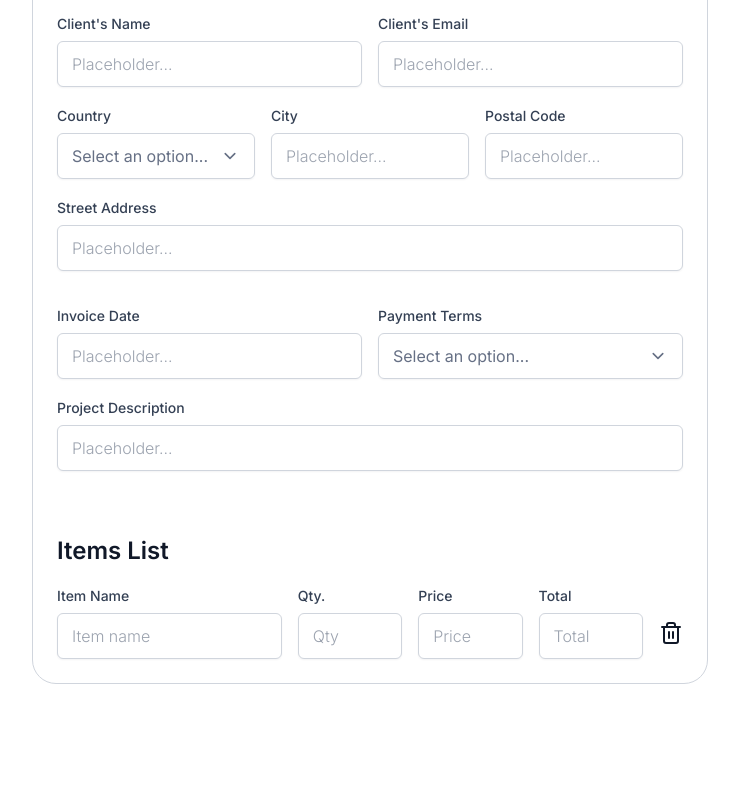
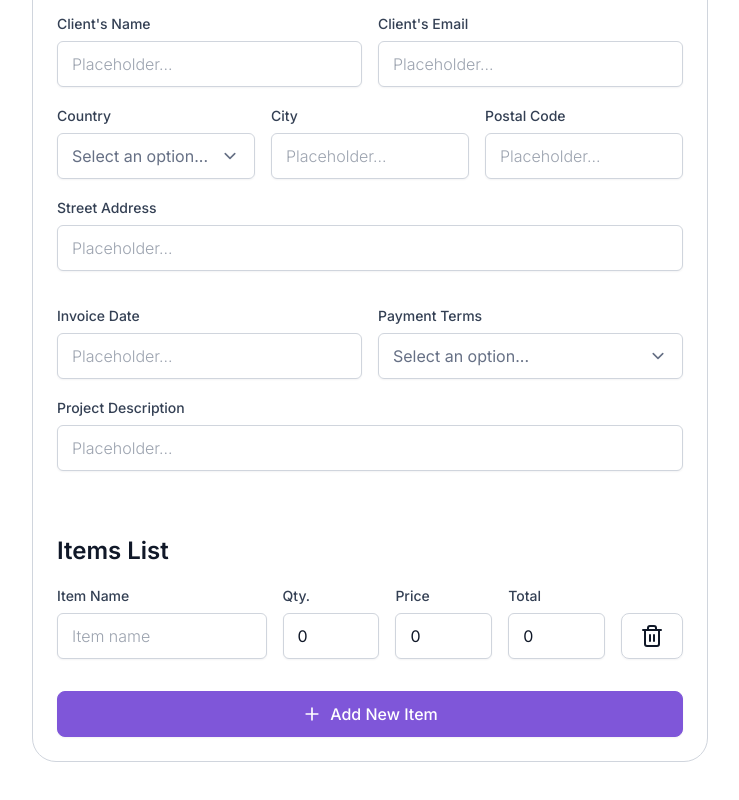
Before and after one commit to Hasnain-Shabbir/invoice-generator, a React (Vite) app: page / in a window 1280 px wide. Shown: the part 474-1274 px from the top of the page, without its empty margins (8-747 px from the left). Before the commit the page ends 1198 px from the top, so only its background shows below. Built offline with nearby package versions, Linux system fonts and the light colour scheme.

Commit message:
feat: enhance ListItem with button functionality and custom hook, improve code quality

```diff
--- a/src/components/Input/Input.tsx
+++ b/src/components/Input/Input.tsx
@@ -16,7 +16,7 @@ const Input: FC<InputProps> = ({
   error,
   handleOnChange,
   id,
-  parentStyles,
+  parentStyles = '',
   placeholder = 'Placeholder...',
   styles = '',
   title,
--- /dev/null
+++ b/src/components/ItemRow/ItemRow.tsx
@@ -0,0 +1,68 @@
+import React from 'react';
+import { Button, Input } from '..';
+import { Trash } from '../../assets';
+
+interface Item {
+  itemName: string;
+  qty: number;
+  price: number;
+  total: number;
+}
+
+interface ItemRowProps {
+  item: Item;
+  index: number;
+  onInputChange: (index: number, field: keyof Item, value: string) => void;
+  onRemove: (index: number) => void;
+}
+
+const ItemRow: React.FC<ItemRowProps> = ({
+  item,
+  index,
+  onInputChange,
+  onRemove,
+}) => (
+  <div className="flex items-end gap-4">
+    <div className="grid grid-cols-5 items-center gap-4">
+      <Input
+        parentStyles="col-span-2"
+        value={item.itemName}
+        handleOnChange={value => onInputChange(index, 'itemName', value)}
+        id={`itemName-${index}`}
+        title="Item Name"
+        placeholder="Item name"
+      />
+      <Input
+        value={item.qty}
+        handleOnChange={value => onInputChange(index, 'qty', value)}
+        id={`qty-${index}`}
+        title="Qty."
+        placeholder="Qty"
+        type="number"
+      />
+      <Input
+        value={item.price}
+        handleOnChange={value => onInputChange(index, 'price', value)}
+        id={`price-${index}`}
+        title="Price"
+        placeholder="Price"
+        type="number"
+      />
+      <Input
+        value={item.total}
+        handleOnChange={value => onInputChange(index, 'total', value)}
+        id={`total-${index}`}
+        title="Total"
+        placeholder="Total"
+        type="number"
+      />
+    </div>
+    <div className="flex items-center justify-center">
+      <Button variant="outlined" onClick={() => onRemove(index)}>
+        <Trash />
+      </Button>
+    </div>
+  </div>
+);
+
+export default ItemRow;
--- a/src/components/ItemsList/ItemsList.tsx
+++ b/src/components/ItemsList/ItemsList.tsx
@@ -1,49 +1,28 @@
-import { useState } from 'react';
-import { Input } from '..';
-import { Trash } from '../../assets';
+import React from 'react';
+import { Button, ItemRow } from '..';
+import { useItems } from '../../hooks';
+import { Plus } from '../../assets';
 
-const ItemsList = () => {
-  const [itemName, setItemName] = useState('');
+const ItemsList: React.FC = () => {
+  const { items, handleInputChange, handleAddItem, handleRemoveItem } =
+    useItems();
 
   return (
     <div>
       <h2 className="mb-4 text-2xl font-semibold">Items List</h2>
-      <div className="flex items-center justify-center gap-4">
-        <div className="grid grid-cols-5 gap-4">
-          <Input
-            parentStyles="col-span-2"
-            value={itemName}
-            handleOnChange={setItemName}
-            id="itemName"
-            title="Item Name"
-            placeholder="Item name"
+      <div className="flex flex-col gap-4">
+        {items.map((item, index) => (
+          <ItemRow
+            key={index}
+            item={item}
+            index={index}
+            onInputChange={handleInputChange}
+            onRemove={handleRemoveItem}
           />
-          <Input
-            value={itemName}
-            handleOnChange={setItemName}
-            id="qty"
-            title="Qty."
-            placeholder="Qty"
-          />
-          <Input
-            value={itemName}
-            handleOnChange={setItemName}
-            id="price"
-            title="Price"
-            placeholder="Price"
-          />
-          <Input
-            value={itemName}
-            handleOnChange={setItemName}
-            id="total"
-            title="Total"
-            placeholder="Total"
-          />
-        </div>
-        <div>
-          <span className="mb-6 flex"></span>
-          <Trash />
-        </div>
+        ))}
+        <Button styles="w-full mt-4" icon={<Plus />} onClick={handleAddItem}>
+          Add New Item
+        </Button>
       </div>
     </div>
   );
--- a/src/components/index.ts
+++ b/src/components/index.ts
@@ -4,4 +4,5 @@ export { default as Button } from './Button/Button';
 export { default as Container } from './Container/Container';
 export { default as Input } from './Input/Input';
 export { default as ItemsList } from './ItemsList/ItemsList';
+export { default as ItemRow } from './ItemRow/ItemRow';
 export { default as SelectDropdown } from './SelectDropdown/SelectDropdown';
--- /dev/null
+++ b/src/hooks/index.ts
@@ -0,0 +1 @@
+export { default as useItems } from './useItems';
--- /dev/null
+++ b/src/hooks/useItems.ts
@@ -0,0 +1,49 @@
+import { useState } from 'react';
+
+interface Item {
+  itemName: string;
+  qty: number;
+  price: number;
+  total: number;
+}
+
+const useItems = () => {
+  const [items, setItems] = useState<Item[]>([
+    { itemName: '', qty: 0, price: 0, total: 0 },
+  ]);
+
+  const handleInputChange = (
+    index: number,
+    field: keyof Item,
+    value: string,
+  ) => {
+    const updatedItems = [...items];
+    updatedItems[index] = {
+      ...updatedItems[index],
+      [field]:
+        field === 'qty' || field === 'price' || field === 'total'
+          ? parseFloat(value)
+          : value,
+    };
+    setItems(updatedItems);
+  };
+
+  const handleAddItem = () => {
+    setItems([...items, { itemName: '', qty: 0, price: 0, total: 0 }]);
+  };
+
+  const handleRemoveItem = (index: number) => {
+    if (items.length > 1) {
+      setItems(items.filter((_, i) => i !== index));
+    }
+  };
+
+  return {
+    items,
+    handleInputChange,
+    handleAddItem,
+    handleRemoveItem,
+  };
+};
+
+export default useItems;
```
